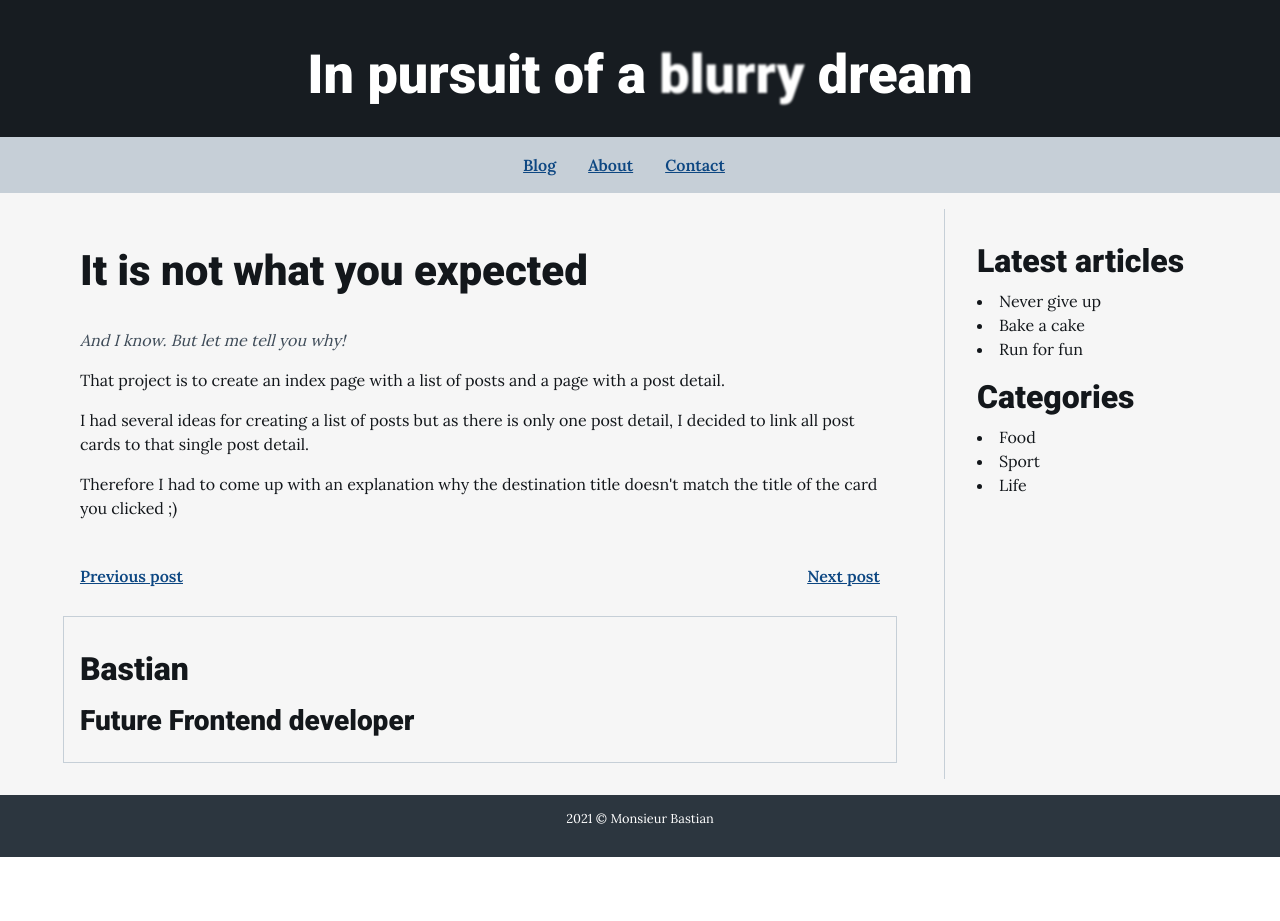
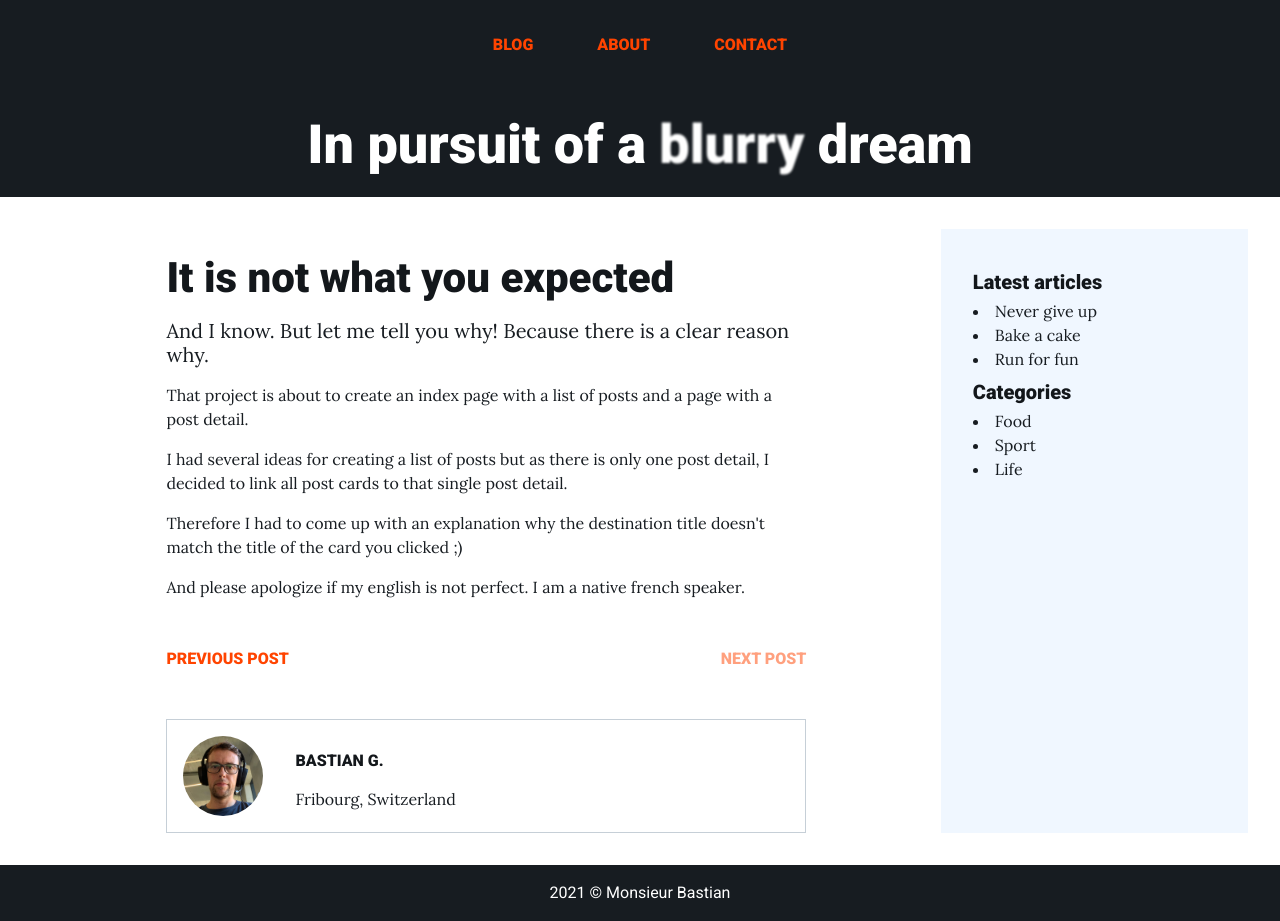
Before and after one commit to monsieurBastian/monsieurBastian.github.io, a plain HTML site: page blog-post.html in a window 1280 px wide. Before the commit the page ends 857 px from the top, so only its background shows below. Drawn offline with Linux system fonts and the light colour scheme.

Commit message:
New Design System
Rework system.css
Refactor CSS structure
Adapt all files

```diff
--- a/blog-post.html
+++ b/blog-post.html
@@ -5,17 +5,15 @@
   <meta http-equiv="X-UA-Compatible" content="IE=edge">
   <meta name="viewport" content="width=device-width, initial-scale=1.0">
 
-  <title>Bake a cake</title>
-  <link rel="stylesheet" href="styles/blog-posts.css">
+  <title>In pursuit of a blurry Dream</title>
+  <link rel="stylesheet" href="styles/blog-post.css">
 </head>
 
 <body>
   <div class="container">
-    <header>
-      <h1>In pursuit of a <span class="blurry">blurry</span> dream</h1>
-    </header>
 
     <nav>
+      <div class="hamburger"><a href="index.html">&#9776;</a></div>
       <ul>
         <li><a href="index.html">Blog</li>
         <li><a href="#">About</a></li>
@@ -23,34 +21,41 @@
       </ul>
     </nav>
 
+    <header>
+      <h1>In pursuit of a <span class="blurry">blurry</span> dream</h1>
+    </header>
+
     <main>
       <div class="content">
         <article>
           <h2>It is not what you expected</h2>
-          <p class="lead">And I know. But let me tell you why!</p>
-          <p>That project is to create an index page with a list of posts and a page with a post detail.</p>
+          <p class="text-lead">And I know. But let me tell you why! Because there is a clear reason why.</p>
+          <p>That project is about to create an index page with a list of posts and a page with a post detail.</p>
           <p>I had several ideas for creating a list of posts but as there is only one post detail, I decided to link all post cards to that single post detail.</p>
           <p>Therefore I had to come up with an explanation why the destination title doesn't match the title of the card you clicked ;)</p>
+          <p>And please apologize if my english is not perfect. I am a native french speaker.</p>
         </article>
 
         <div class="posts-navigation">
           <a href="#previous">Previous post</a>
-          <a href="#next">Next post</a>
+          <a href="#next" class="inactive-post-link">Next post</a>
         </div>
 
         <div class="author">
-          <h3>Bastian</h3>
-          <h4>Future Frontend developer</h4>
+          <img src="images/basti.jpg" class="author-avatar" alt="Basti wearing over-the-ear steelseries headphones">
+          <h6 class="author-name">Bastian G.</h6>
+          <p class="author-country">Fribourg, Switzerland</p>
         </div>
       </div>
+
       <div class="sidebar">
-        <h3>Latest articles</h3>
+        <h5>Latest articles</h5>
         <ul>
           <li>Never give up</li>
           <li>Bake a cake</li>
           <li>Run for fun</li>
         </ul>
-        <h3>Categories</h3>
+        <h5>Categories</h5>
         <ul>
           <li>Food</li>
           <li>Sport</li>
--- /dev/null
+++ b/styles/blog-post.css
@@ -0,0 +1,82 @@
+@import url('main.css');
+@import url('system.css');
+
+
+body {
+  color: hsl(210, 18%, 11%);
+}
+
+
+/* MAIN */
+main {
+  background-color: #fff;
+  display: flex;
+  flex-direction: column;
+  grid-area: main;
+  justify-content: space-between;
+}
+article h2 {
+  margin: 1.5rem auto 1rem auto;
+}
+.posts-navigation {
+  align-items: center;
+  display: flex;
+  flex-direction: row;
+  justify-content: space-between;
+  margin: 3em auto 3em auto;
+}
+.inactive-post-link {
+  opacity: 0.5;
+}
+.author {
+  align-items: center;
+  border: 1px solid hsl(210, 18%, 81%);
+  column-gap: 2rem;
+  display: grid;
+  grid-template-columns: 80px 1fr;
+  grid-template-rows: auto auto;
+  grid-template-areas:
+    "img name"
+    "img country";
+  padding: 1em;
+}
+.author-avatar {
+  border-radius: 50%;
+  grid-area: img;
+  width: 100%;
+}
+.author-name {
+  grid-area: name;
+}
+.author-country {
+  grid-area: country;
+}
+.sidebar {
+  border-top: 1px solid hsl(210, 18%, 81%);
+  margin-top: 3em;
+  padding: 1em 2em;
+}
+
+
+/* QUERIES */
+@media (min-width: 992px) { /* laptop */
+  main {
+    flex-direction: row;
+  }
+  .content {
+    margin: auto;
+    max-width: 60vw;
+  }
+  .sidebar {
+    background-color: hsl(210, 100%, 97%);
+    border-top: none;
+    margin-top: 0;
+    padding: 2em;
+    width: 20%;
+  }
+}
+@media (min-width: 1201px) { /* desktop */
+  .content {
+    max-width: 50vw;
+  }
+}
--- a/styles/blog-posts.css
+++ /dev/null
@@ -1,59 +0,0 @@
-@import url('system.css');
-@import url('grid.css');
-
-main {
-  display: flex;
-  flex-direction: column;
-  flex-wrap: wrap;
-}
-
-.content {
-  padding: 1em;
-}
-.sidebar {
-  border-left: 1px solid hsl(210, 18%, 81%);
-  padding: 1em 2em;
-}
-
-article,
-.posts-navigation,
-.author {
-  margin: auto;
-  max-width: 800px;
-}
-.posts-navigation {
-  align-items: center;
-  display: flex;
-  flex-direction: row;
-  height: 5em;
-  justify-content: space-between;
-  padding: 2em auto;
-}
-.author {
-  border: 1px solid hsl(210, 18%, 81%);
-  padding: 1em;
-}
-
-/* QUERIES */
-@media (min-width: 481px) { /* tablets */
-  main {
-    flex-direction: row;
-  }
-  .content {
-    flex-grow: 2;
-  }
-  .sidebar {
-    flex-grow: 1;
-  }
-}
-
-@media (min-width: 769px) { /* laptop */
-
-}
-
-@media (min-width: 1025px) { /* desktop */
-
-}
-@media (min-width: 1201px) { /* large screen */
-
-}
--- a/styles/grid.css
+++ /dev/null
@@ -1,104 +0,0 @@
-* {
-  margin: 0;
-  padding: 0;
-}
-
-body {
-  width: 100%;
-}
-
-.container {
-  display: grid;
-  grid-template-columns: 1fr;
-  grid-template-rows: auto auto 1fr auto;
-  grid-template-areas:
-    "hd"
-    "nav"
-    "main"
-    "ft";
-}
-.container > * {
-  padding: 1em;
-}
-
-
-/* HEADER */
-header {
-  align-self: stretch;
-  grid-area: hd;
-}
-
-
-/* NAV */
-nav {
-  grid-area: nav;
-}
-nav ul {
-  display: flex;
-  flex-direction: row;
-  justify-content: center;
-}
-nav ul li {
-  display: inline;
-  margin-right: 2em;
-}
-
-
-/* MAIN */
-main {
-  align-self: start;
-  grid-area: main;
-}
-main > h2 {
-  text-align: center;
-}
-
-.blog-cards {
-  display: grid;
-  gap: 1em 1em; /* row-gap column-gap */
-  grid-auto-flow: row;
-  grid-template-columns: 1fr;
-}
-.card {
-  display: flex;
-  flex-direction: column;
-  gap: 1em;
-  margin: 1em;
-  padding: 1em 2em;
-}
-.card > *:last-child {
-  margin-top: auto;
-}
-
-/* FOOTER */
-footer {
-  grid-area: ft;
-  text-align: center;
-}
-
-
-
-/* QUERIES */
-
-@media (min-width: 481px) { /* tablets */
-  .blog-cards {
-    grid-template-columns: 1fr 1fr;
-  }
-}
-
-@media (min-width: 769px) { /* laptop */
-  .blog-cards {
-    grid-template-columns: 1fr 1fr 1fr;
-  }
-}
-
-@media (min-width: 1025px) { /* desktop */
-  .blog-cards {
-    grid-template-columns: 1fr 1fr 1fr 1fr;
-  }
-}
-@media (min-width: 1201px) { /* large screen */
-  .blog-cards {
-    grid-template-columns: 1fr 1fr 1fr 1fr 1fr;
-  }
-}
--- /dev/null
+++ b/styles/index.css
@@ -0,0 +1,55 @@
+@import url('main.css');
+@import url('system.css');
+
+
+h1, h2 {
+  color: #fff;
+}
+
+
+/* MAIN */
+main {
+  align-self: start;
+  grid-area: main;
+}
+main h2 {
+  color: #fff;
+  margin-top: 1.5rem;
+  margin-bottom: 1.5rem;
+}
+.blog-cards {
+  display: grid;
+  gap: 2em 1em; /* row-gap column-gap */
+  grid-auto-flow: row;
+  grid-template-columns: 1fr;
+}
+.card {
+  display: flex;
+  flex-direction: column;
+  padding: 1em 2em 2em 2em;
+}
+.card p {
+  padding-bottom: 1rem;
+}
+.card > *:last-child {
+  margin-top: auto;
+}
+
+
+/* QUERIES */
+@media (min-width: 688px) { /* tablets */
+  .blog-cards {
+    gap: 2em 2em;
+    grid-template-columns: 1fr 1fr;
+  }
+}
+@media (min-width: 992px) { /* laptop */
+  .blog-cards {
+    grid-template-columns: 1fr 1fr 1fr;
+  }
+}
+@media (min-width: 1201px) { /* desktop */
+  .blog-cards {
+    grid-template-columns: 1fr 1fr 1fr 1fr;
+  }
+}
--- /dev/null
+++ b/styles/main.css
@@ -0,0 +1,76 @@
+.container {
+  display: grid;
+  grid-template-columns: 1fr;
+  grid-template-rows: auto auto 1fr auto;
+  grid-template-areas:
+    "nav"
+    "hd"
+    "main"
+    "ft";
+}
+
+
+/* NAV */
+nav {
+  grid-area: nav;
+  margin: 0 auto 1rem 1rem;
+  padding: 0;
+}
+nav ul {
+  display: none;
+}
+nav ul li {
+  display: inline;
+  margin: auto;
+  padding: 1rem;
+}
+.hamburger {
+  align-items: center;
+  display: flex;
+  font-size: 1.5em;
+  height: 40px;
+  justify-content: center;
+  width: 40px;
+}
+.hidden-mobile {
+  display: none;
+}
+
+
+/* HEADER */
+header {
+  align-self: stretch;
+  grid-area: hd;
+}
+
+
+/* FOOTER */
+footer {
+  align-items: center;
+  display: flex;
+  grid-area: ft;
+  justify-content: center;
+  margin: 1rem;
+}
+
+
+/* QUERIES */
+@media (min-width: 688px) { /* tablets */
+  .hamburger {
+    display: none;
+  }
+  nav {
+    grid-area: nav;
+    margin: 1rem auto;
+  }
+  nav ul {
+    display: flex;
+    flex-direction: row;
+    justify-content: center;
+  }
+
+  .blog-cards {
+    gap: 2em 2em;
+    grid-template-columns: 1fr 1fr;
+  }
+}
--- a/styles/styles.css
+++ /dev/null
@@ -1,2 +0,0 @@
-@import url('system.css');
-@import url('grid.css');
--- a/styles/system.css
+++ b/styles/system.css
@@ -1,14 +1,20 @@
 @import url('https://fonts.googleapis.com/css2?family=Lora:wght@400;600&family=Roboto:wght@100;400;900&display=swap');
 
+
+* {
+  margin: 0;
+  padding: 0;
+}
 html {
-  font-size: 16px;
-  line-height: 24px;
+  font-size: 14px;
+  line-height: 1.5rem;
 }
 body {
-  color: #12161a;
+  background-color: hsl(210, 18%, 11%);
+  color: #fff;
   font-family: 'Lora', serif;
+  width: 100%;
 }
-
 h1,
 h2,
 h3,
@@ -18,8 +24,8 @@ h6 {
   color: hsl(210, 18%, 9%);
   font-family: 'Roboto', sans-serif;
   font-weight: 900;
-  margin-top: 0.5em;
-  margin-bottom: 0.25em;
+  margin-top: 0.5rem;
+  margin-bottom: 0.25rem;
 }
 h1 {
   font-size: 3.375rem;
@@ -46,81 +52,82 @@ h6 {
   line-height: 1.375rem;
   text-transform: uppercase;
 }
-
 caption {
   font-size: 0.875rem;
   line-height: 1.125rem;
 }
-
 a {
-  color: hsl(210, 82%, 28%);
-  font-weight: bold;
+  color: hsl(16, 100%, 50%);
+  font-family: 'Roboto', sans-serif;
+  font-weight: 900;
+  text-decoration: none;
+  text-transform: uppercase;
 }
 a:hover {
-  color: hsl(210, 82%, 38%);
+  color: hsl(16, 100%, 40%);
 }
-
 ul {
   list-style-position: inside;
 }
-
-p {
-  margin-bottom: 1em;
+p + p {
+  margin-top: 1em;
 }
-.lead {
-  color: hsl(210, 18%, 29%);
-  font-style: italic;
-  margin-top: 2em;
+.category {
+  font-size: 0.875rem;
+  text-transform: uppercase;
+}
+.text-lead {
+  font-size: 1.25rem;
+}
+.text-small {
+  font-size: 0.875rem;
 }
 
 
-.container > * {
-  padding: 1em;
+/* NAV */
+nav {
+  color: hsl(210, 18%, 11%);
+}
+nav ul li {
+  display: inline;
+  margin: 0 1rem;
+}
+.hamburger {
+  background-color: hsl(16, 100%, 50%);
+  color: #fff;
+}
+.hamburger a {
+  color: #fff;
 }
 
 
 /* HEADER */
 header {
   background-color: hsl(210, 18%, 11%);
-  padding: 1.5em;
+  margin: 1rem;
 }
 header h1 {
   color: #fff;
-  text-align: center;
-}
-
-
-/* NAV */
-nav {
-  background-color: hsl(210, 18%, 81%);
-  color: hsl(210, 18%, 21%);
-}
-nav ul li {
-  display: inline;
-  margin-right: 2em;
 }
 
 
 /* MAIN */
 main {
-  background-color: #f6f6f6;
+  padding: 1rem;
 }
-main > h2 {
-  text-align: center;
+.card {
+  background-color: hsl(210, 100%, 97%);
+  border-radius: 6px;
 }
-
-.card {
+.card:hover {
   background-color: #fff;
-  border: 1px solid #f0f0f0;
-  border-radius: 6px;
 }
 
 
 /* FOOTER */
 footer {
-  background-color: hsl(210, 18%, 21%);
   color: #fff;
-  font-size: 0.8em;
+  font-family: 'Roboto', sans-serif;
 }
 
 
@@ -128,3 +135,19 @@ footer {
 .blurry {
   filter: blur(1px);
 }
+
+
+/* QUERIES */
+@media (min-width: 688px) { /* tablets */
+  main {
+    padding: 2rem;
+  }
+  h1 {
+    text-align: center;
+  }
+}
+@media (min-width: 992px) { /* laptop */
+  html {
+    font-size: 16px;
+  }
+}
```
Also changed, not shown: index.html (+7 -5 lines), images/bake.jpg (added), images/basti.jpg (added), images/code.jpg (added), images/run.jpg (added), images/swim.jpg (added), images/the-path.jpg (added).
